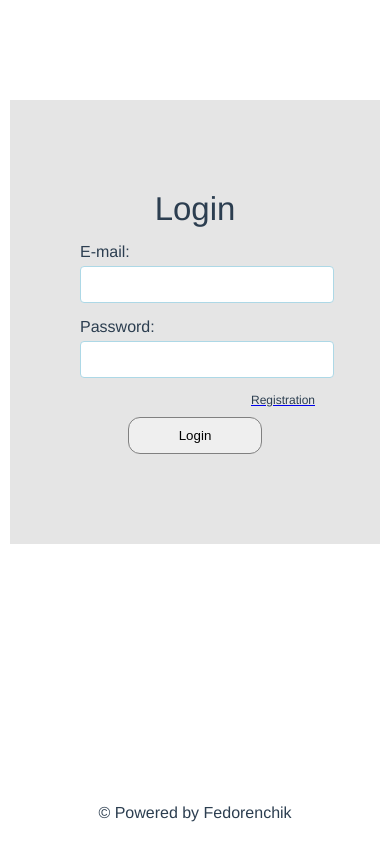
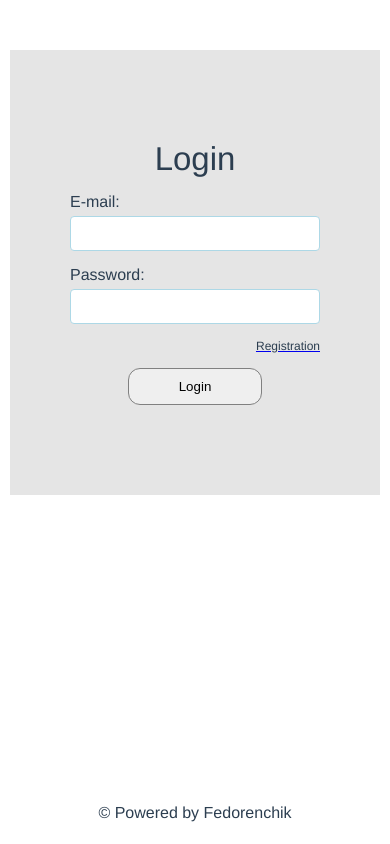
Before and after one commit to fedoren4ik/blog-front, a Vue app: page / in a window 390 px wide. Built offline with nearby package versions, Linux system fonts and the light colour scheme.

Commit message:
fix login form component for desktop and mobile view

```diff
--- a/src/components/Login.vue
+++ b/src/components/Login.vue
@@ -5,7 +5,7 @@
                 <div class="login-title">
                     Login
                 </div>
-                <form>
+                <form class="form-wrapper">
                     <div class="login-field">
                         <div class="name-field">
                             E-mail:
@@ -18,9 +18,11 @@
                         </div>
                         <input class="login-input" v-model="form.userPassword" type="password" name="password"/>
                     </div>
-                    <router-link to="/registration">
-                        <div class="to-registration">Registration</div>
-                    </router-link>
+                    <div class="login-field">
+                        <router-link to="/registration">
+                          <div class="to-registration">Registration</div>
+                        </router-link>
+                    </div>
                     <div class="login-button-wrapper">
                         <input class="login-button" type="submit" value="Login" @click="handleSubmit">
                     </div>
@@ -71,21 +73,28 @@
     font-size: 33px;
     margin-bottom: 10px;
 }
+
+.form-wrapper {
+    margin: 0 auto;
+    padding: 0 10px;
+}
 .login-field {
-    max-width: 270px;
+    max-width: 350px;
     margin: 15px auto;
-    padding: 0 89px;
+    padding: 0 10px;
 }
 
 .login-input {
-    margin-top: 5px;
     border: 1px lightblue solid;
     border-radius: 0.25rem;
     height: 35px;
     padding: 0 10px;
     font-size: 18px;
     color: #2c3e50;
-    max-width: 400px;
+    width: 100%;
+    max-width: inherit;
+    box-sizing: border-box;
+    margin-top: 5px;
 }
 
 .name-field {
@@ -98,8 +107,11 @@
     cursor: pointer;
     color: #2c3e50;
     text-decoration: none;
-    padding-right: 25px;
+    max-width: 400px;
+    width: 100%;
+    box-sizing: border-box;
 }
+
 .login-button-wrapper {
     margin-top: 10px;
 }
@@ -115,13 +127,8 @@
 /*media for login component */
 @media screen and (max-width: 450px) {
     .login-form {
-        margin-top: 100px;
+        margin: 50px 0;
         padding: 40px 10px;
-    }
-    .login-field {
-    max-width: 270px;
-    margin: 15px auto;
-    padding: 0 30px;
     }
 }
 /*end of login media*/
```
